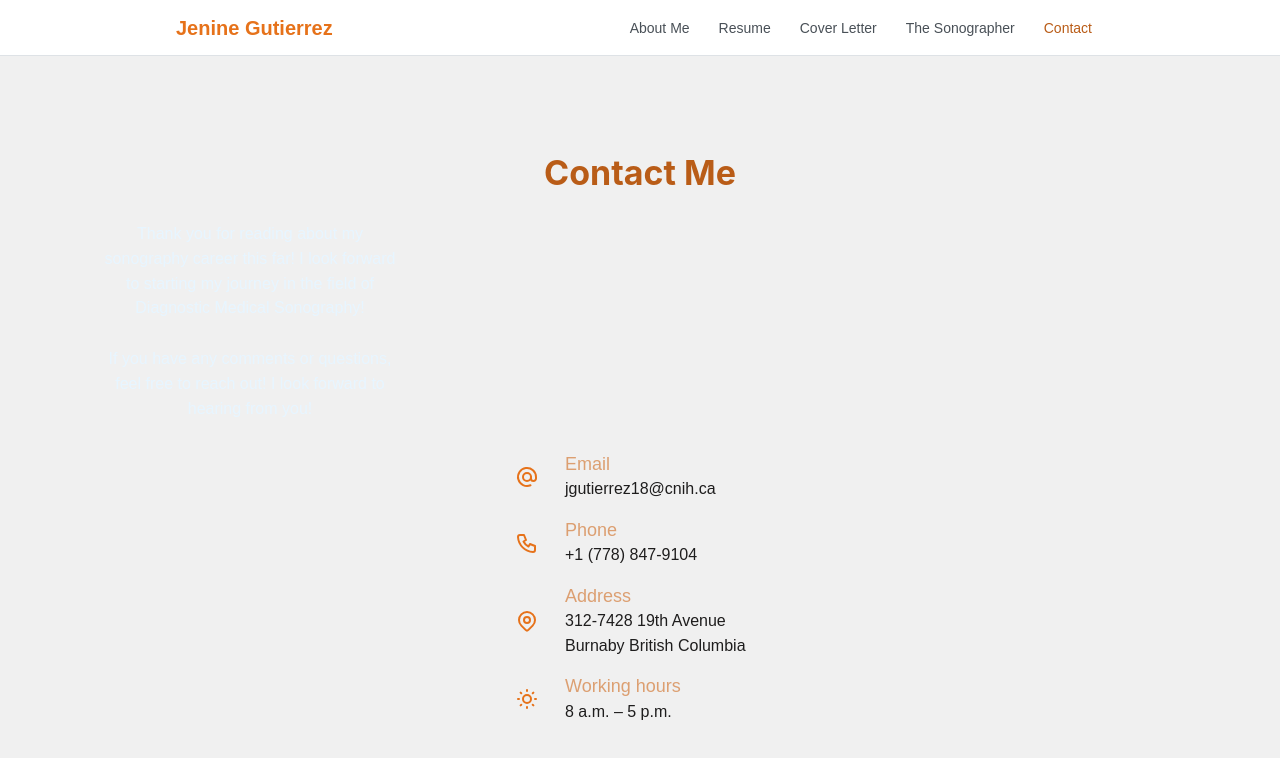
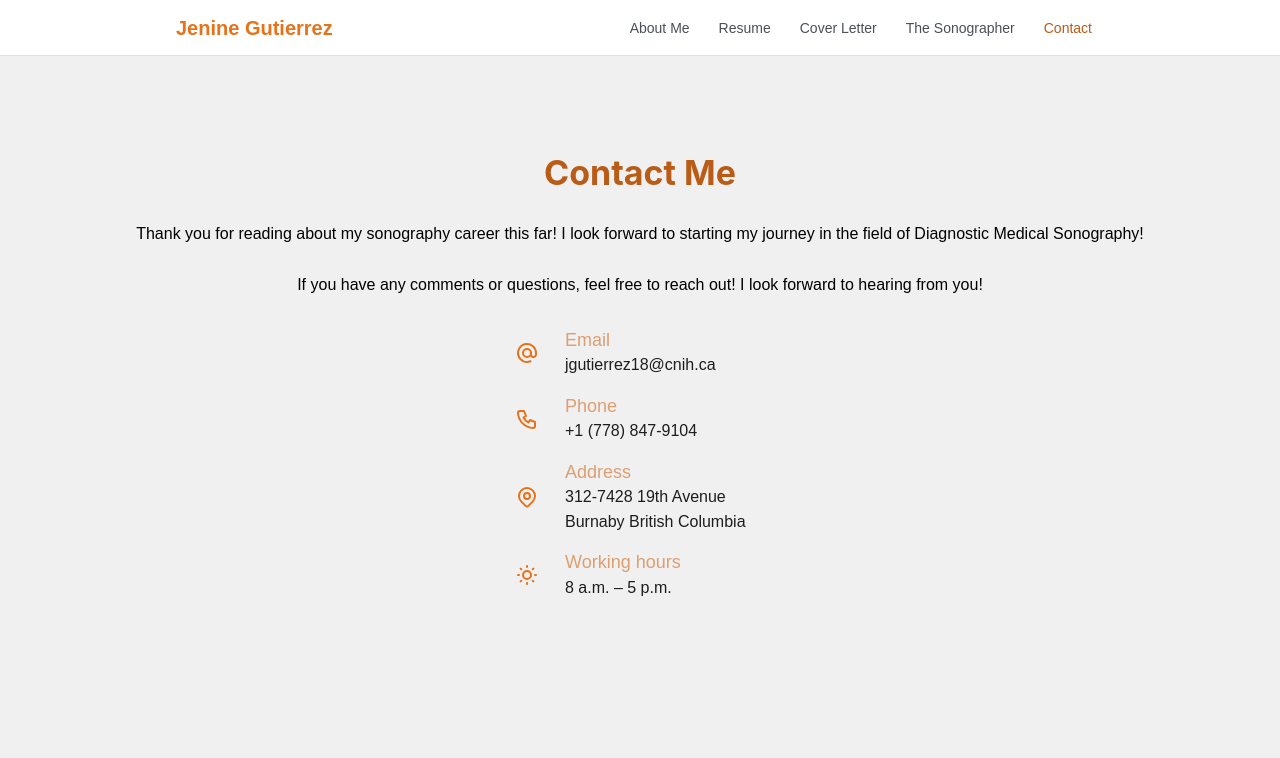
Before and after one commit to jenineKyle/jenine-portfolio, a Next.js app: page /contact in a window 1280 px wide. Shown: the top 758 px of the page. Built offline with nearby package versions, Linux system fonts and the light colour scheme.

Commit message:
fix contact

```diff
--- a/components/ContactForm.module.css
+++ b/components/ContactForm.module.css
@@ -21,12 +21,12 @@
 }
 
 .description {
-    color: var(--mantine-color-blue-0);
-    max-width: 300px;
+    /* color: var(--mantine-color-blue-0); */
+    /* max-width: 300px; */
 
-    @media (max-width: $mantine-breakpoint-sm) {
+    /* @media (max-width: $mantine-breakpoint-sm) {
         max-width: 100%;
-    }
+    } */
 }
 
 .form {
```
